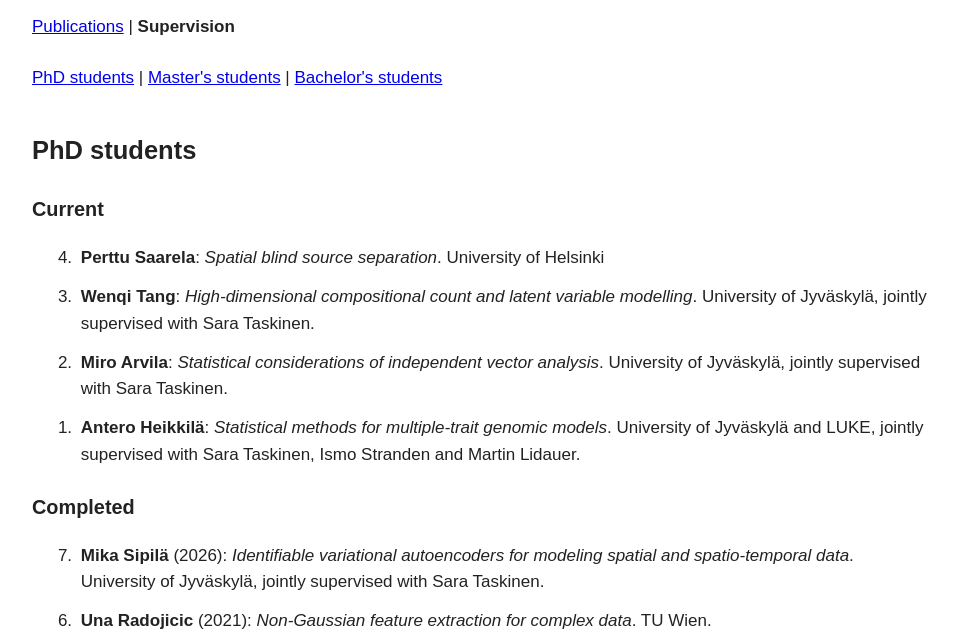
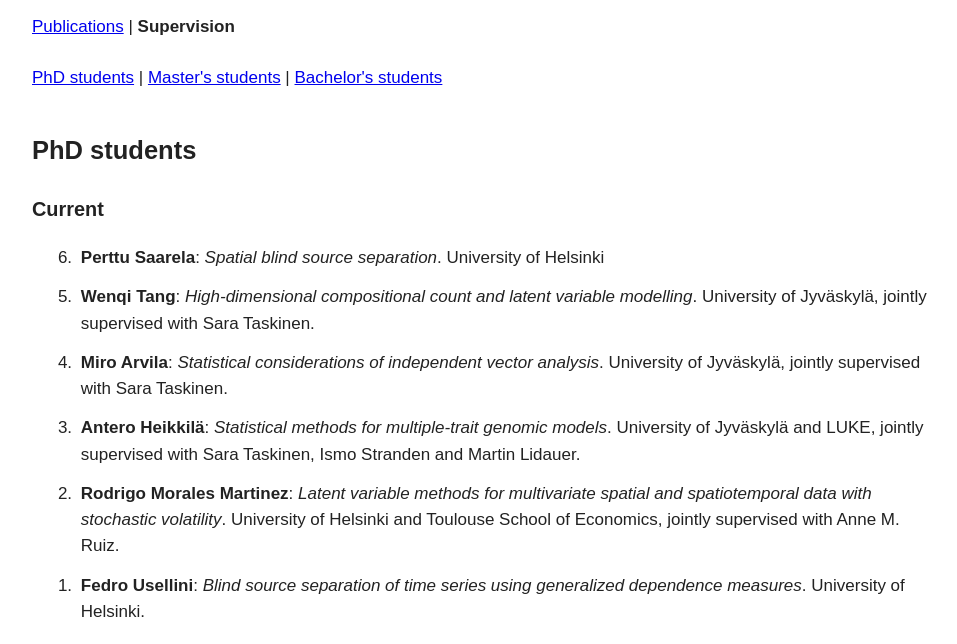
Before and after one commit to klauschN/publications, a plain HTML site: page supervision/index.html in a window 1280 px wide. Shown: the part 125-769 px from the top of the page, without its empty margins (158-1115 px from the left). Drawn offline with Linux system fonts and the light colour scheme.

Commit message:
Update index.html

```diff
--- a/supervision/index.html
+++ b/supervision/index.html
@@ -103,6 +103,16 @@
           <strong>Antero Heikkilä</strong>:
           <span class="thesis-title"> Statistical methods for multiple-trait genomic models</span>.
           University of Jyväskylä and LUKE, jointly supervised with Sara Taskinen, Ismo Stranden and Martin Lidauer.
+        </li>
+        <li>
+          <strong>Rodrigo Morales Martinez</strong>:
+          <span class="thesis-title"> Latent variable methods for multivariate spatial and spatiotemporal data with stochastic volatility</span>.
+          University of Helsinki and Toulouse School of Economics, jointly supervised with Anne M. Ruiz.
+        </li>
+        <li>
+          <strong>Fedro Usellini</strong>:
+          <span class="thesis-title"> Blind source separation of time series using generalized dependence measures</span>.
+          University of Helsinki.
         </li>
       </ol>
 
```
